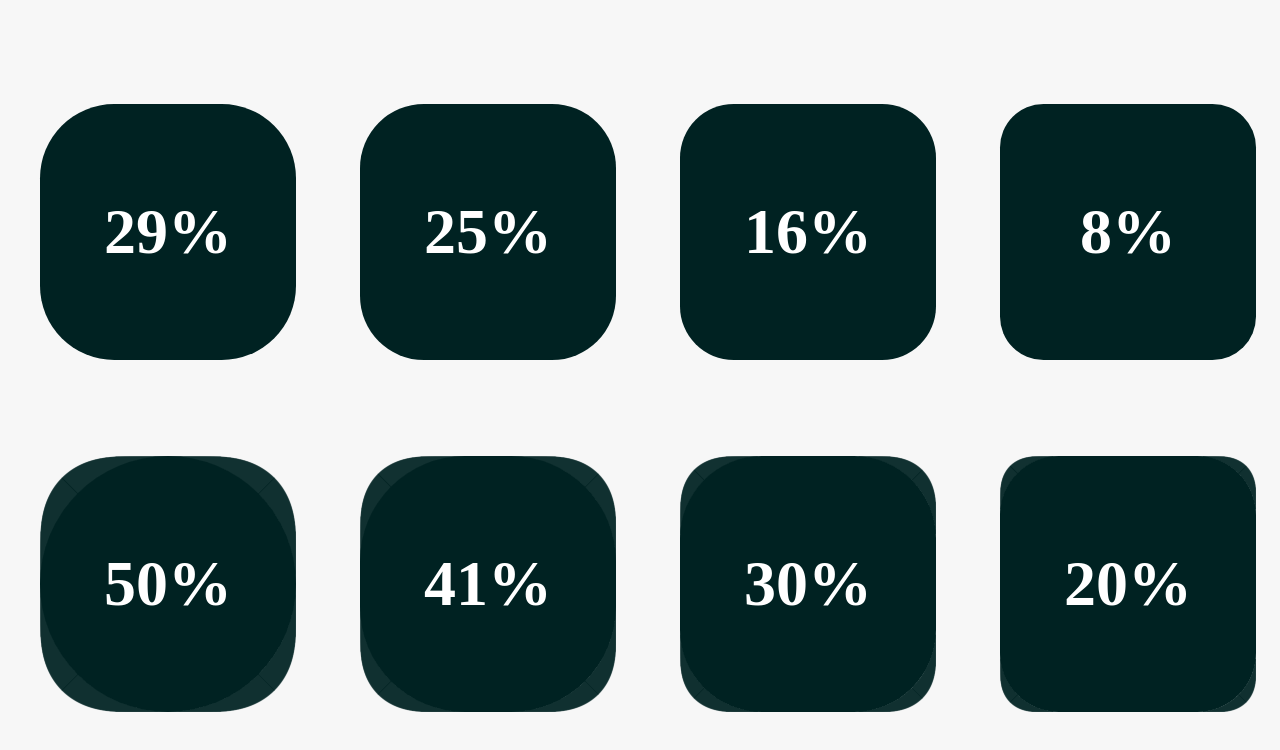
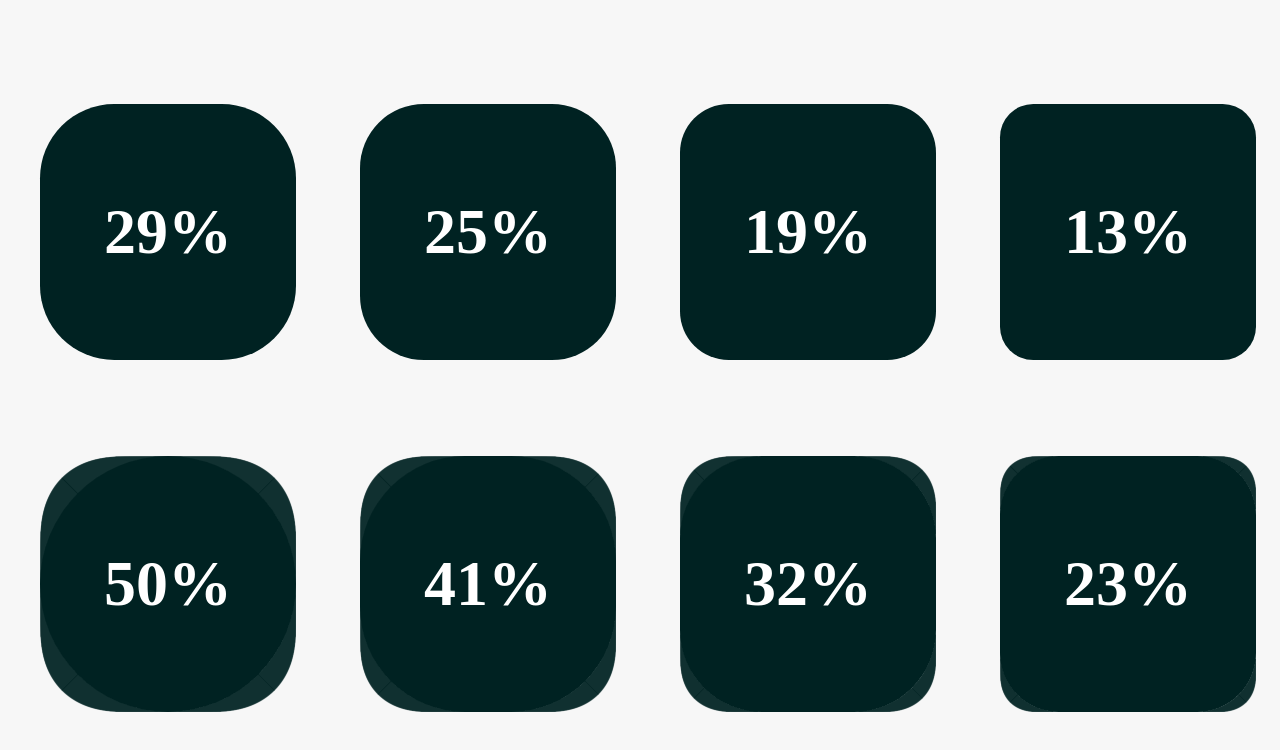
Before and after one commit to domrally/squoval, a plain HTML site: page src/houdini/index.html in a window 1280 px wide. Drawn offline with Linux system fonts and the light colour scheme.

Commit message:
matching

```diff
--- a/src/houdini/houdini.css
+++ b/src/houdini/houdini.css
@@ -54,10 +54,10 @@
     border-radius: 25%;
 }
 span:nth-of-type(3) {
-    border-radius: 21%;
+    border-radius: 19%;
 }
 span:nth-of-type(4) {
-    border-radius: 17%;
+    border-radius: 13%;
 }
 @supports (background: paint(id)) {
     div {
--- a/src/houdini/index.html
+++ b/src/houdini/index.html
@@ -16,14 +16,14 @@
     <section>
         <span>29%</span>
         <span>25%</span>
-        <span>16%</span>
-        <span>8%</span>
+        <span>19%</span>
+        <span>13%</span>
     </section>
     <section>
         <div>50%</div>
         <div>41%</div>
-        <div>30%</div>
-        <div>20%</div>
+        <div>32%</div>
+        <div>23%</div>
     </section>
 </body>
 
```
